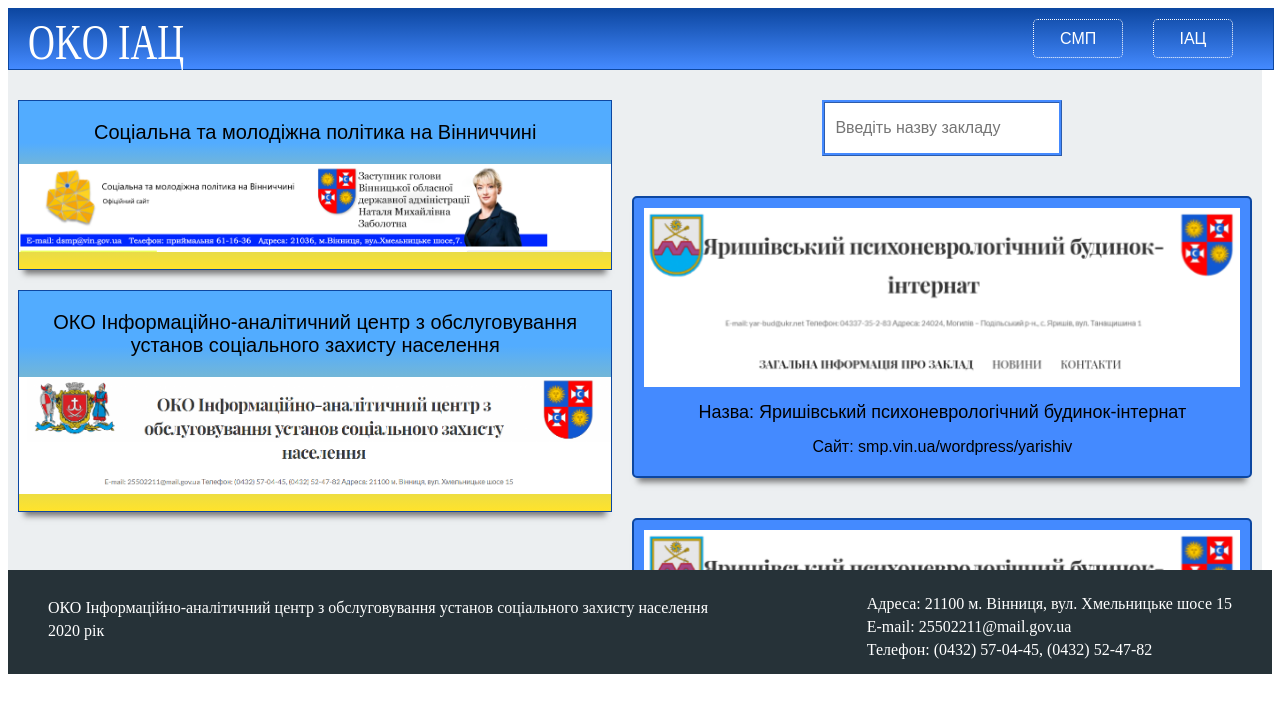
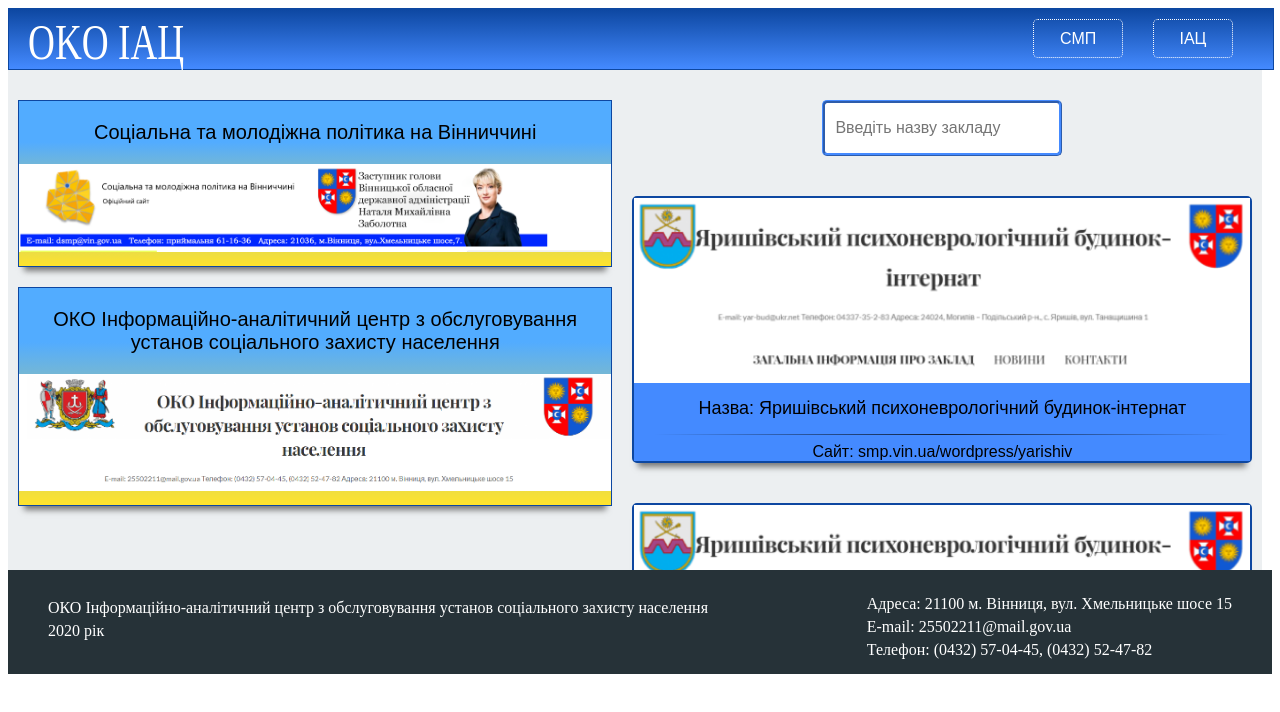
Before and after one commit to SergiiKov/main-page-iac, a React (Create React App) app: page / in a window 1280 px wide. Shown: the top 712 px of the page. Built offline with nearby package versions, Linux system fonts and the light colour scheme.

Commit message:
add styles v7

```diff
--- a/src/components/district-card/district-card.component.jsx
+++ b/src/components/district-card/district-card.component.jsx
@@ -8,8 +8,12 @@ const DistrictsCard = (props) =>{
        <a href={href} target="_blank" rel="noopener noreferrer">
             <div className='card-container'>
                 <img src={require(`../../img/${id}.png`)} alt='district card' className='img-district' />
+               <div className='card-text-container'>
                 <h2>{'Назва: ' + name}</h2>
-                <a href={href}>{'Cайт: ' + webSite}</a>
+                <hr className='style1' />
+                    <a href={href}>{'Cайт: ' + webSite}</a>
+               </div>
+
             </div>
        </a>
     )
--- a/src/components/district-card/district-card.styles.scss
+++ b/src/components/district-card/district-card.styles.scss
@@ -1,15 +1,25 @@
 a {
   text-decoration: none;
+}
+
+hr.style1{
+  display: block;
+    margin-left: 20px;
+    margin-right: 20px;
+    border-style: inset;
+    border-width: 1px;
+    color: black;
+    border: 0;
+    height: 1px;
+    background-image: linear-gradient(to right, rgba(0, 0, 0, 0), rgba(0, 0, 0, 0.75), rgba(0, 0, 0, 0));
 }
 
 .card-container {
     display: flex;
     flex-direction: column;
-    background-color: #448aff;
-
+    background-color: #cfd8dc;
     border: 2px solid #0d47a1;
     border-radius: 5px;
-    padding: 10px;
     margin: 10px;
     cursor: pointer;
     -moz-osx-font-smoothing: grayscale;
@@ -20,26 +30,30 @@ a {
     -webkit-box-shadow: 0 10px 6px -6px #777;
        -moz-box-shadow: 0 10px 6px -6px #777;
             box-shadow: 0 10px 6px -6px #777;
+
   }
 
-  .card-container h2 {
-    color: black;
-    text-decoration: none;
-    margin-top: 15px;
-    font-size: 18px;
-    font-weight: 500;
-    font-family: 'Montserrat', sans-serif;
+  .card-text-container{
+    background-color: #448aff;
+
+    h2 {
+      color: black;
+      text-decoration: none;
+      font-size: 18px;
+      font-weight: 500;
+      font-family: 'Montserrat', sans-serif;
+    }
+
   }
 
-  .card-container a {
+  .card-text-container a {
     font-family: 'Montserrat', sans-serif;
     font-size: 16px;
     font-weight: 500;
     color: black;
-    padding-bottom: 10px;
   }
 
-  .card-container a:hover {
+  .card-text-container a:hover {
   color: #fff ;
   }
 
--- a/src/components/dsmp/dsmp.component.styles.scss
+++ b/src/components/dsmp/dsmp.component.styles.scss
@@ -8,12 +8,8 @@
 
     .dsmp-item{
         // background-color: #448aff;
-
         background-color: #52ACFF;
-background-image: linear-gradient(180deg, #52ACFF 25%, #FFE32C 100%);
-
-
-        // background-color: rgba(96, 125, 139, 0.3);
+        background-image: linear-gradient(180deg, #52ACFF 25%, #FFE32C 100%);
         border: 1px solid #0d47a1 ;
         margin: 10px;
         margin-top: 30px;
--- a/src/components/iac/iac.component.styles.scss
+++ b/src/components/iac/iac.component.styles.scss
@@ -9,14 +9,10 @@
 .iac-item{
     // background-color: #448aff;
     // background-color:rgba(96, 125, 139, 0.3);
-
     background-color: #52ACFF;
     background-image: linear-gradient(180deg, #52ACFF 25%, #FFE32C 100%);
-
-
     border: 1px solid #0d47a1 ;
     margin: 10px;
-
     -webkit-box-shadow: 0 10px 6px -6px #777;
     -moz-box-shadow: 0 10px 6px -6px #777;
          box-shadow: 0 10px 6px -6px #777;
--- a/src/components/serch-box/serch-box.styles.scss
+++ b/src/components/serch-box/serch-box.styles.scss
@@ -1,6 +1,7 @@
 .search {
     -webkit-appearance: none;
     border: 1mm ridge #448aff;
+    border-radius: 5px;
     outline: none;
     padding: 10px;
     margin-top: 30px;
--- a/src/index.css
+++ b/src/index.css
@@ -1,4 +1,4 @@
-@import url('https://fonts.googleapis.com/css2?family=Montserrat:ital@1&display=swap');
+@import url('https://fonts.googleapis.com/css2?family=Montserrat:ital,wght@0,200;0,300;0,400;0,500;0,600;0,700;0,800;1,200;1,300;1,400;1,500;1,600;1,700&display=swap');
 
 body {
     margin: 0;
--- a/src/page/main-page/main-page.styles.scss
+++ b/src/page/main-page/main-page.styles.scss
@@ -4,7 +4,6 @@
 }
 
 .grid-item {
-    font-size: 30px;
     text-align: center;
 }
 
```
Also changed, not shown: src/components/header/header.styles.scss (line endings or trailing spaces).
